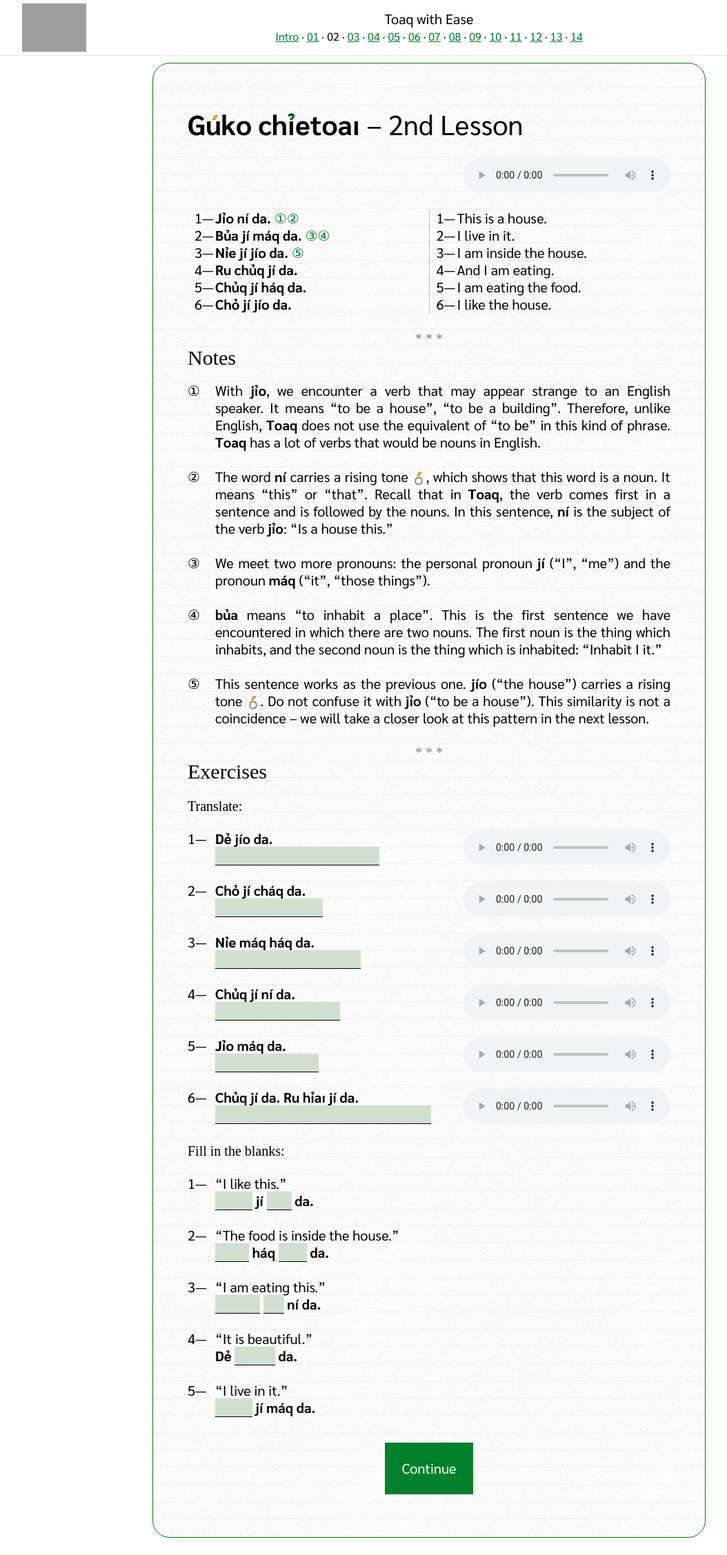
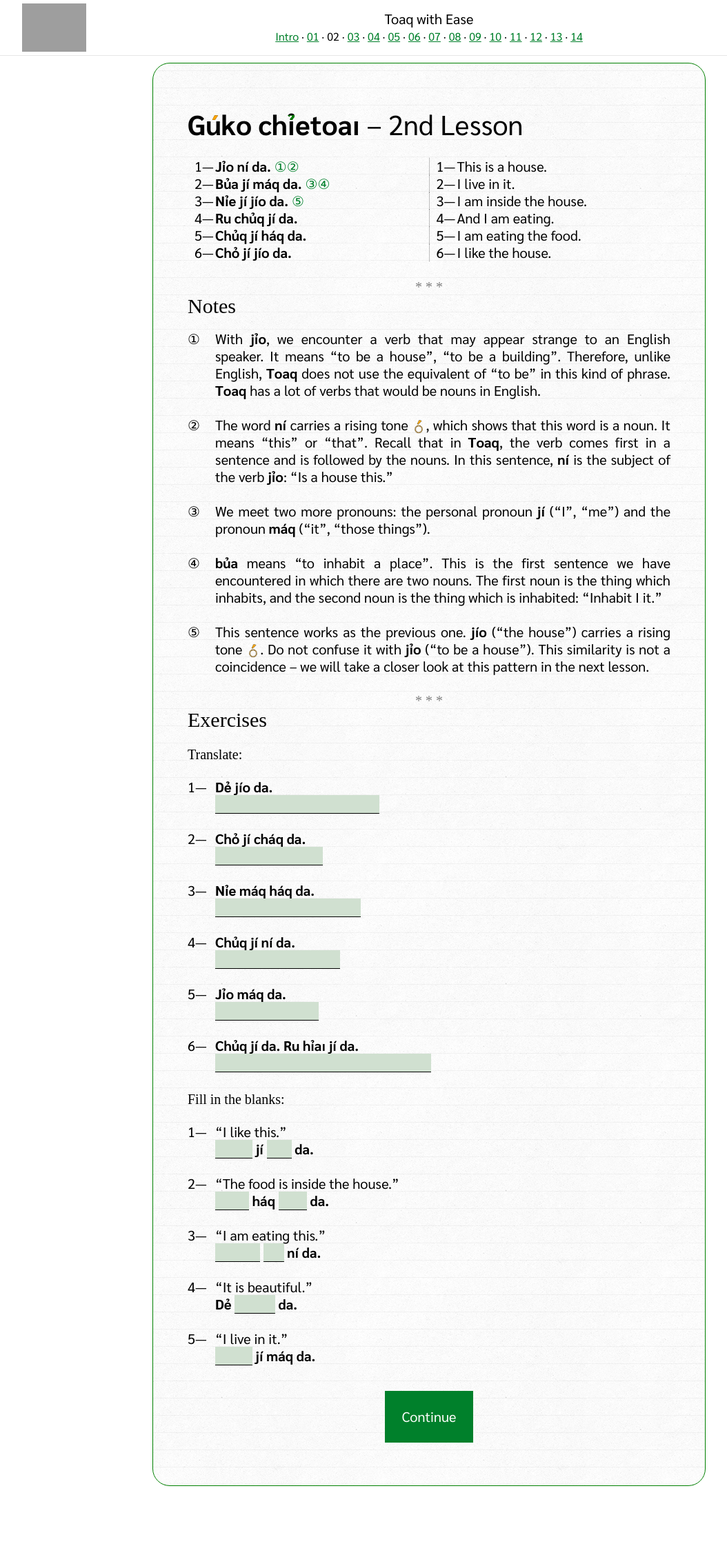
Before and after one commit to toaq/TwE, a Jekyll site: the page built from _lessons/02/index.md, in a window 1280 px wide. Shown: the whole page at 69% size, without its empty margins (18-1072 px from the left). Built offline with Jekyll 4.4.1, drawn with Linux system fonts in a browser that asks for light colours; some web fonts are replaced; after the commit the page ends 2180 px from its top, so only the background shows below that; grey boxes are pictures that could not be loaded.

Commit message:
Only render audio on pages that have it

```diff
--- a/_layouts/lessons.html
+++ b/_layouts/lessons.html
@@ -16,7 +16,7 @@
     <link rel="apple-touch-icon-precomposed" type="image/png" href="../favicon-16x16.png">
     <title>{{ page.title }} — Toaq with Ease</title>
   </head>
-  <body>
+  <body class="lesson-{{page.url | remove: 'index' | remove: '/'}}">
     <!--<a class="logo" href="../">
       <img src="../assets/TwE_Logo_small.png" alt="Logo">
     </a>-->
--- a/style.css
+++ b/style.css
@@ -39,6 +39,10 @@ audio {
   z-index: 99;
   margin-left: 25px;
 }
+
+body audio { display: none; }
+body.lesson-00 audio { display: inherit; }
+body.lesson-01 audio { display: inherit; }
 
 p {
   margin: 25px 0;
```
